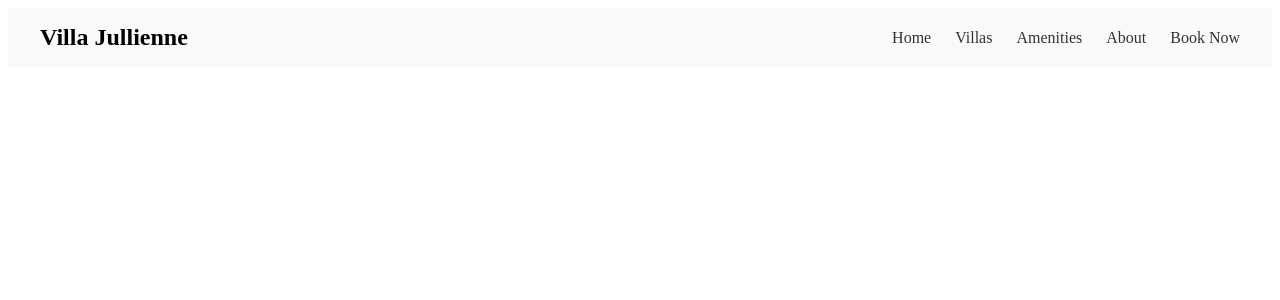
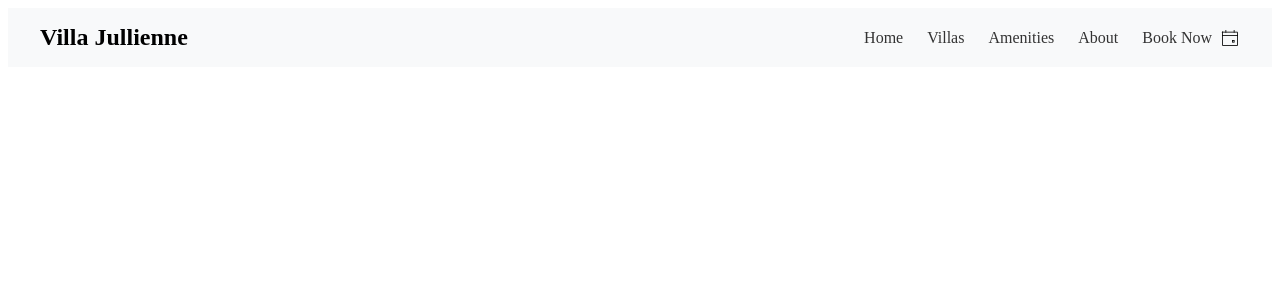
Before and after one commit to CilliersSwanepoel/VillaJullienne, a React (Vite) app in the folder villajullienne/: page / in a window 1280 px wide. Shown: the top 300 px of the page. Built offline with nearby package versions, Linux system fonts and the light colour scheme.

Commit message:
Added Icon to Book Now

```diff
--- a/villajullienne/src/components/navigation/Navbar.jsx
+++ b/villajullienne/src/components/navigation/Navbar.jsx
@@ -1,4 +1,6 @@
 import React, { useState } from "react";
+import calendarIcon from '../../static/assets/icons/calendar-event.svg';
+
 
 const Navbar = () => {
     const [dropdownOpen, setDropdownOpen] = useState(false);
@@ -39,7 +41,10 @@ const Navbar = () => {
                         </ul>
                     </div>
                     <a href="#about" style={{ textDecoration: "none", color: "#333" }}>About</a>
-                    <a href="#booknow" style={{ textDecoration: "none", color: "#333" }}>Book Now</a>
+                    <a href="#booknow" style={{ textDecoration: "none", color: "#333", display: "flex", alignItems: "center", gap: "0.5rem" }}>
+                        Book Now
+                        <img src={calendarIcon} alt="Book Now" style={{ width: '20px', height: '20px', verticalAlign: 'middle' }} />
+                    </a>
                 </div>
             </div>
         </nav>
```
Also changed, not shown: villajullienne/src/static/assets/icons/calendar-event.svg (added).
